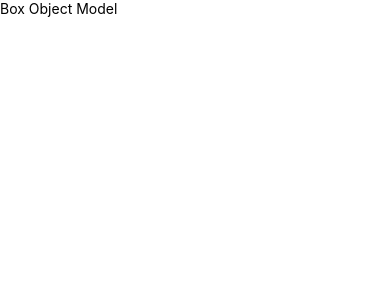
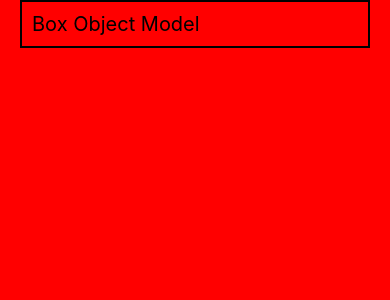
Before and after one commit to JeralPineda/Counter-React-Native, a React Native app: screen / in a window 390 px wide. Shown: the top 300 px of the page. Built offline with nearby package versions, Linux system fonts and the light colour scheme.

Commit message:
feat: Uso de Padding, margin, border, width y height

```diff
--- a/src/screens/BoxObjectModelScreen.tsx
+++ b/src/screens/BoxObjectModelScreen.tsx
@@ -1,12 +1,33 @@
 import React from 'react';
-import {Text, View} from 'react-native';
+import {StyleSheet, Text, View} from 'react-native';
 
 const BoxObjectModelScreen = () => {
   return (
-    <View>
-      <Text>Box Object Model</Text>
+    <View style={styles.container}>
+      <Text style={styles.title}>Box Object Model</Text>
     </View>
   );
 };
 
 export default BoxObjectModelScreen;
+
+const styles = StyleSheet.create({
+  container: {
+    flex: 1,
+    backgroundColor: 'red',
+  },
+  title: {
+    fontSize: 20,
+    borderWidth: 2,
+    padding: 10, //unidades //padding 4 lados
+    // paddingHorizontal: 2, //padding left y right
+    // paddingVertical: 2, //padding top y bottom
+    // paddingLeft: 2,
+    // paddingRight: 2
+    // paddingTop: 2,
+    // paddingBottom: 2,
+    marginHorizontal: 20,
+
+    // backgroundColor: 'red',
+  },
+});
```
